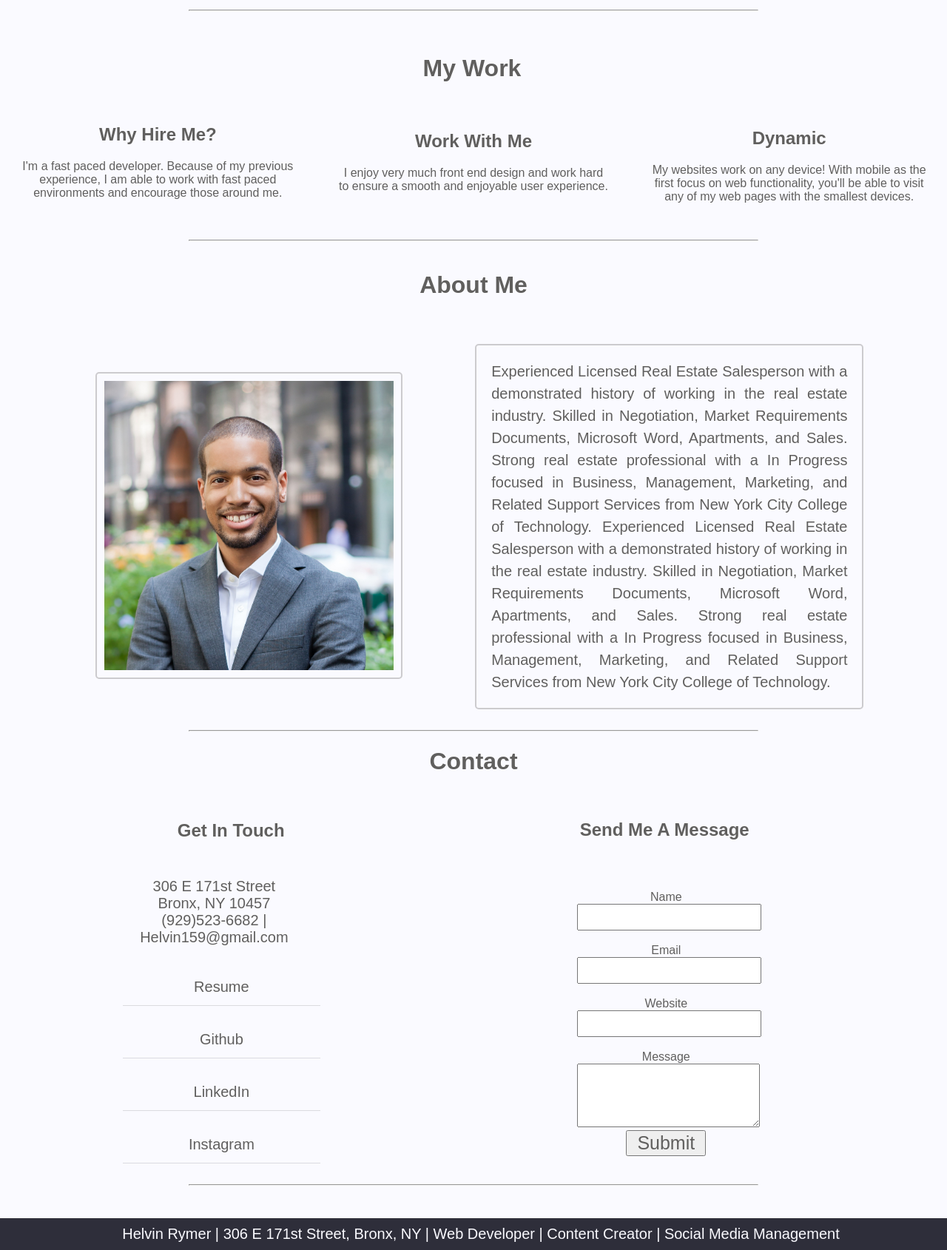
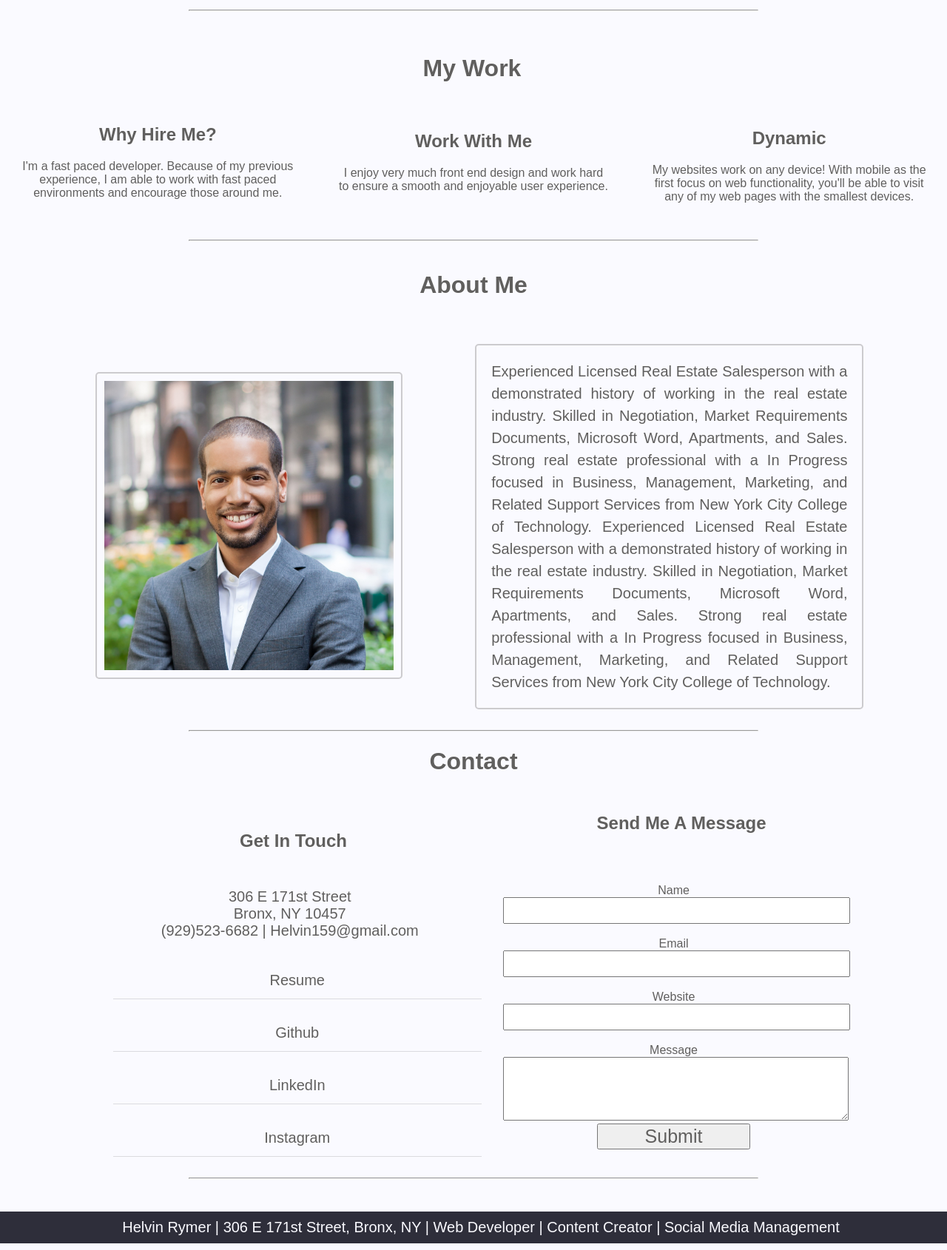
Before and after one commit to Helvin159/HelvinRymer, a PHP site: page / in a window 1280 px wide; the page is wider, and only the part inside the window is pictured. Shown: the part 1301-2991 px from the top of that part at 74% size. Run offline with PHP 8.4, Linux system fonts and the light colour scheme.

Commit message:
Update style.css

```diff
--- a/css/style.css
+++ b/css/style.css
@@ -14,6 +14,7 @@
 	width: 100%;
 	height: 80px;
 	text-align: left;
+	color:#000;
 }
 
 .inputs {
@@ -21,21 +22,29 @@
 	height: 30px;
 	font-size: 20px;
 	text-align: left;
+	color:#000;
 }
 
 #form {
-	width: 47%;
+	width: 90%;
 	padding: 20px;
-	margin-left: 23%;
+	margin-left: 1%;
+
 }
 
 #sendamessage h2 {
 	padding: 10px;
+	width:100%;
+}
+
+#sendamessage:hover{
 }
 
 #sendamessage {
 	display: inline-block;
 	width: 40%;
+	transition: 350ms ease-out;
+	border-radius: 7px;
 }
 
 .paragraphc {
@@ -68,18 +77,22 @@
 #contactdetails {
 	line-height: 1.5;
 font-size: 20px;
-	width: 60%;
+	width: 100%;
 
 }
 
 #contactinfo h2 {
 	padding: 20px;
-	width: 65%;
+	width: auto;
+	margin-top: auto;
+	margin-bottom: auto;
+	margin-right: auto;
+	margin-left: 5.5%;
 }
 
 #contactinfo {
 	display: inline-block;
-	width: 40%;
+	width: 42%;
 	height: auto;
 }
 
@@ -150,6 +163,7 @@ font-size: 20px;
 }
 
 #workwithme {
+	color: #4F3130;
 	display: table-cell;
 	width: 30%;
 	padding-bottom: 30px;
@@ -191,12 +205,13 @@ font-size: 20px;
 	padding: 20px;
 	border: 2px solid rgba(96, 95, 94, 0.9);
 	border-radius: 10px;
-	transition: 350ms ease-in;
 }
 
 .introimages {
 	padding: 10px;
 	margin: auto;
+	transition: 250ms ease-in;
+
 }
 
 #featured h1 {
@@ -210,10 +225,7 @@ font-size: 20px;
 
 }
 
-#intro h1:hover{
-	transition-property: all;
-	transform:scale(1.1);
-}
+#intro h1:
 
 .introh2{
 	color:#FAFAFF;
@@ -227,6 +239,7 @@ font-size: 20px;
 	font-size:110px;
 	line-height: 1.5;
 	vertical-align: middle;
+	color:#FAFAFF;
 	transition: 450ms ease-out;
 }
 
@@ -269,7 +282,7 @@ html{
 
 /*iPad Code*/
 /*
-@media screen and (max-height:900px) {
+@media screen and (max-width:9000px) {
 
 	#headshot1{
 		width:80%;
@@ -349,7 +362,7 @@ html{
 		padding: 10%;
 	}
 	#intro{
-		height:100%;
+		height:auto;
 		width: 100%;
 	}
 	footer{
@@ -357,7 +370,7 @@ html{
 	}
 	body{
 		width: auto;
-		height: 404%;
+		height:100%;
 		overflow-x: scroll;
 		overflow-x: hidden;
 	}
@@ -369,7 +382,7 @@ html{
 */
 
 /*Phone Code*/
-@media screen and (max-width:600px) {
+@media (max-width:600px) {
 	#headshot1{
 		width:80%;
 	}
@@ -448,6 +461,7 @@ html{
 		padding: 10%;
 	}
 	#intro{
+		width: 100%;
 		height:668px;
 		max-height: 736px;
 
@@ -455,13 +469,7 @@ html{
 	footer{
 		font-size: 15px;
 	}
-	body{
-		width: auto;
-		overflow-x: scroll;
-	}
-
-	html {
-		width: 100%;
-		overflow-x: hidden;
+		body{
+		width: 375px;
 	}
 }
```
